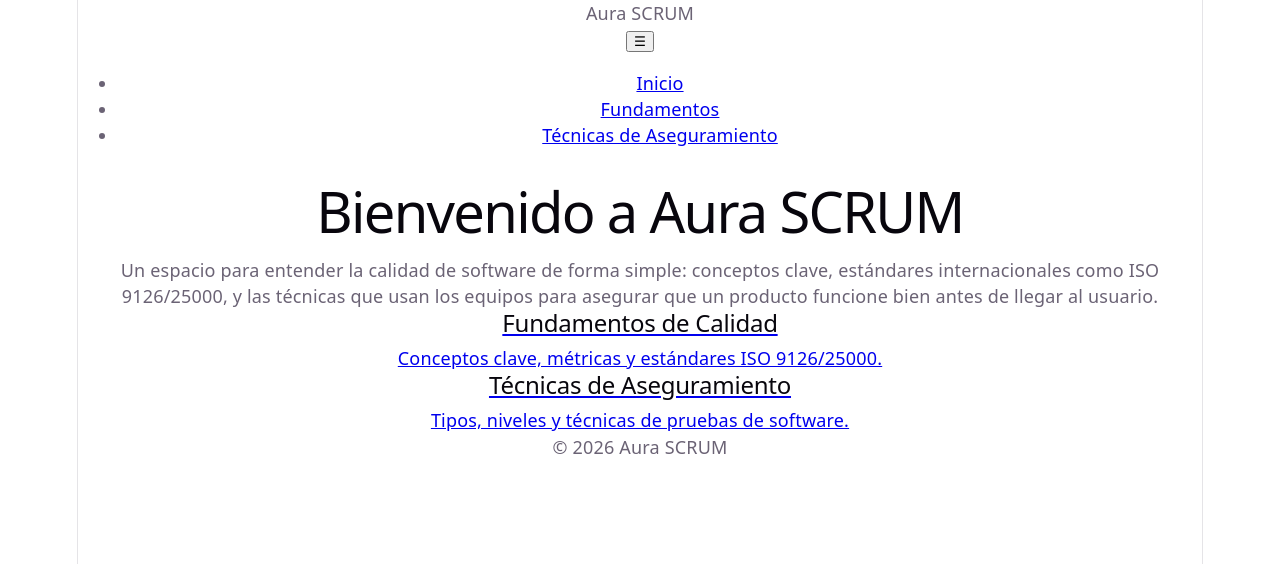
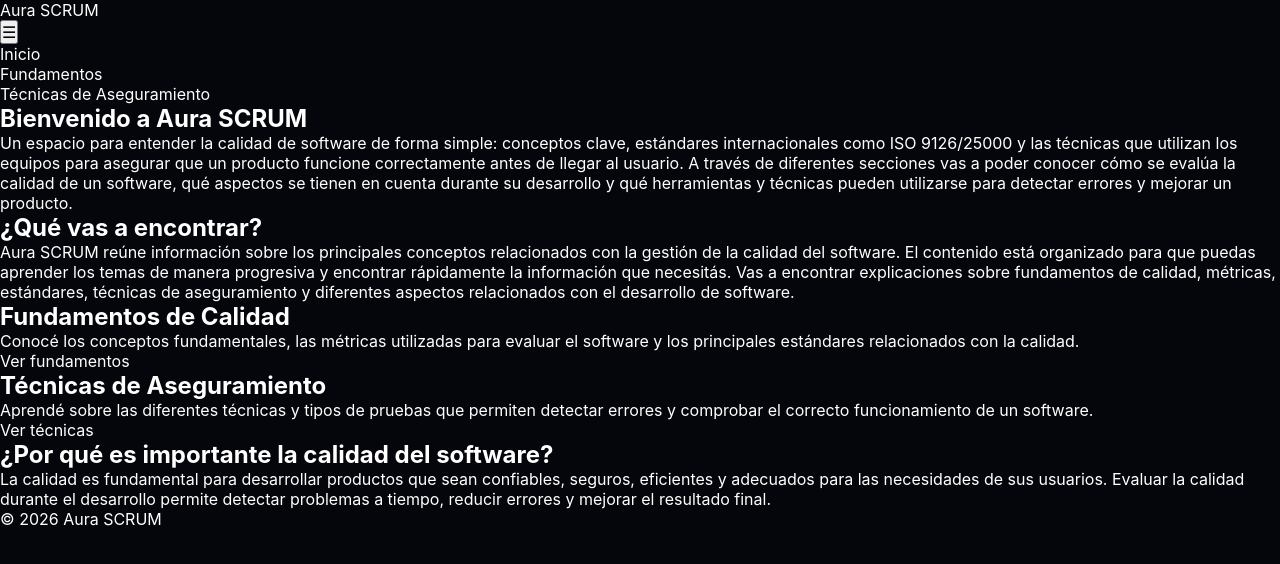
Before and after one commit to Fausto24108/Aura-Scrum, a React (Vite) app: page / in a window 1280 px wide. Shown: the top 564 px of the page. Built offline with nearby package versions, Linux system fonts and the light colour scheme.

Commit message:
feat(inicio): actualizo pagina inicio y estilos
Sprint: SPR-1 (07/09-23/09)

Tiempo: 00:10

```diff
--- a/src/App.jsx
+++ b/src/App.jsx
@@ -2,14 +2,18 @@
 import Navbar from "./componentes/Navbar";
 import Footer from "./componentes/Footer";
 import Inicio from "./paginas/Inicio/Inicio";
+import Fundamentos from "./paginas/Fundamentos/Fundamentos";
 
 function App() {
   return (
     <>
       <Navbar />
+
       <Routes>
         <Route path="/" element={<Inicio />} />
+        <Route path="/fundamentos" element={<Fundamentos />} />
       </Routes>
+
       <Footer />
     </>
   );
--- a/src/index.css
+++ b/src/index.css
@@ -1,111 +1,28 @@
-:root {
-  --text: #6b6375;
-  --text-h: #08060d;
-  --bg: #fff;
-  --border: #e5e4e7;
-  --code-bg: #f4f3ec;
-  --accent: #aa3bff;
-  --accent-bg: rgba(170, 59, 255, 0.1);
-  --accent-border: rgba(170, 59, 255, 0.5);
-  --social-bg: rgba(244, 243, 236, 0.5);
-  --shadow:
-    rgba(0, 0, 0, 0.1) 0 10px 15px -3px, rgba(0, 0, 0, 0.05) 0 4px 6px -2px;
-
-  --sans: system-ui, 'Segoe UI', Roboto, sans-serif;
-  --heading: system-ui, 'Segoe UI', Roboto, sans-serif;
-  --mono: ui-monospace, Consolas, monospace;
-
-  font: 18px/145% var(--sans);
-  letter-spacing: 0.18px;
-  color-scheme: light dark;
-  color: var(--text);
-  background: var(--bg);
-  font-synthesis: none;
-  text-rendering: optimizeLegibility;
-  -webkit-font-smoothing: antialiased;
-  -moz-osx-font-smoothing: grayscale;
-
-  @media (max-width: 1024px) {
-    font-size: 16px;
-  }
+* {
+  margin: 0;
+  padding: 0;
+  box-sizing: border-box;
 }
 
-@media (prefers-color-scheme: dark) {
-  :root {
-    --text: #9ca3af;
-    --text-h: #f3f4f6;
-    --bg: #16171d;
-    --border: #2e303a;
-    --code-bg: #1f2028;
-    --accent: #c084fc;
-    --accent-bg: rgba(192, 132, 252, 0.15);
-    --accent-border: rgba(192, 132, 252, 0.5);
-    --social-bg: rgba(47, 48, 58, 0.5);
-    --shadow:
-      rgba(0, 0, 0, 0.4) 0 10px 15px -3px, rgba(0, 0, 0, 0.25) 0 4px 6px -2px;
-  }
-
-  #social .button-icon {
-    filter: invert(1) brightness(2);
-  }
+html {
+  scroll-behavior: smooth;
 }
 
 body {
-  margin: 0;
+  min-width: 320px;
+  font-family: Inter, system-ui, -apple-system, BlinkMacSystemFont, "Segoe UI", sans-serif;
+  background: #05060b;
+  color: #fff;
 }
 
-#root {
-  width: 1126px;
-  max-width: 100%;
-  margin: 0 auto;
-  text-align: center;
-  border-inline: 1px solid var(--border);
-  min-height: 100svh;
-  display: flex;
-  flex-direction: column;
-  box-sizing: border-box;
+button,
+input,
+textarea,
+select {
+  font: inherit;
 }
 
-h1,
-h2 {
-  font-family: var(--heading);
-  font-weight: 500;
-  color: var(--text-h);
+a {
+  color: inherit;
+  text-decoration: none;
 }
-
-h1 {
-  font-size: 56px;
-  letter-spacing: -1.68px;
-  margin: 32px 0;
-  @media (max-width: 1024px) {
-    font-size: 36px;
-    margin: 20px 0;
-  }
-}
-h2 {
-  font-size: 24px;
-  line-height: 118%;
-  letter-spacing: -0.24px;
-  margin: 0 0 8px;
-  @media (max-width: 1024px) {
-    font-size: 20px;
-  }
-}
-p {
-  margin: 0;
-}
-
-code,
-.counter {
-  font-family: var(--mono);
-  display: inline-flex;
-  border-radius: 4px;
-  color: var(--text-h);
-}
-
-code {
-  font-size: 15px;
-  line-height: 135%;
-  padding: 4px 8px;
-  background: var(--code-bg);
-}
--- a/src/paginas/Inicio/Inicio.jsx
+++ b/src/paginas/Inicio/Inicio.jsx
@@ -8,22 +8,60 @@
         <h1>Bienvenido a Aura SCRUM</h1>
         <p>
           Un espacio para entender la calidad de software de forma simple:
-          conceptos clave, estándares internacionales como ISO 9126/25000, y las
-          técnicas que usan los equipos para asegurar que un producto funcione
-          bien antes de llegar al usuario.
+          conceptos clave, estándares internacionales como ISO 9126/25000 y
+          las técnicas que utilizan los equipos para asegurar que un producto
+          funcione correctamente antes de llegar al usuario. A través de
+          diferentes secciones vas a poder conocer cómo se evalúa la calidad
+          de un software, qué aspectos se tienen en cuenta durante su
+          desarrollo y qué herramientas y técnicas pueden utilizarse para
+          detectar errores y mejorar un producto.
+        </p>
+      </section>
+
+      <section className="introduccion">
+        <h2>¿Qué vas a encontrar?</h2>
+        <p>
+          Aura SCRUM reúne información sobre los principales conceptos
+          relacionados con la gestión de la calidad del software. El contenido
+          está organizado para que puedas aprender los temas de manera
+          progresiva y encontrar rápidamente la información que necesitás.
+          Vas a encontrar explicaciones sobre fundamentos de calidad, métricas,
+          estándares, técnicas de aseguramiento y diferentes aspectos
+          relacionados con el desarrollo de software.
         </p>
       </section>
 
       <section className="tarjetas">
-        <Link to="/fundamentos" className="tarjeta">
+        <article className="tarjeta">
           <h2>Fundamentos de Calidad</h2>
-          <p>Conceptos clave, métricas y estándares ISO 9126/25000.</p>
-        </Link>
+          <p>
+            Conocé los conceptos fundamentales, las métricas utilizadas para
+            evaluar el software y los principales estándares relacionados con
+            la calidad.
+          </p>
+          <Link to="/fundamentos">Ver fundamentos</Link>
+        </article>
 
-        <Link to="/tecnicas" className="tarjeta">
+        <article className="tarjeta">
           <h2>Técnicas de Aseguramiento</h2>
-          <p>Tipos, niveles y técnicas de pruebas de software.</p>
-        </Link>
+          <p>
+            Aprendé sobre las diferentes técnicas y tipos de pruebas que
+            permiten detectar errores y comprobar el correcto funcionamiento
+            de un software.
+          </p>
+          <Link to="/tecnicas">Ver técnicas</Link>
+        </article>
+      </section>
+
+      <section className="importancia">
+        <h2>¿Por qué es importante la calidad del software?</h2>
+        <p>
+          La calidad es fundamental para desarrollar productos que sean
+          confiables, seguros, eficientes y adecuados para las necesidades de
+          sus usuarios. Evaluar la calidad durante el desarrollo permite
+          detectar problemas a tiempo, reducir errores y mejorar el resultado
+          final.
+        </p>
       </section>
     </div>
   );
```
